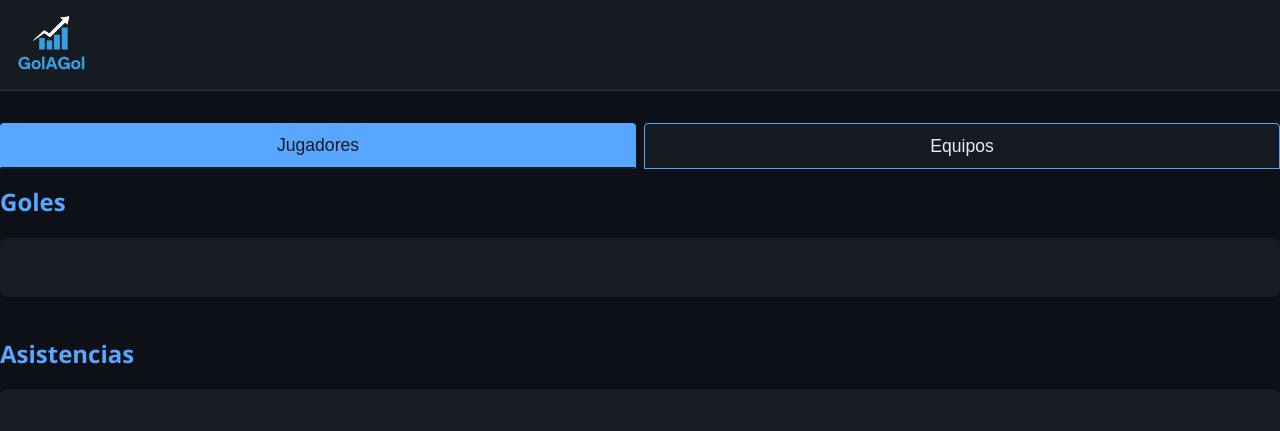
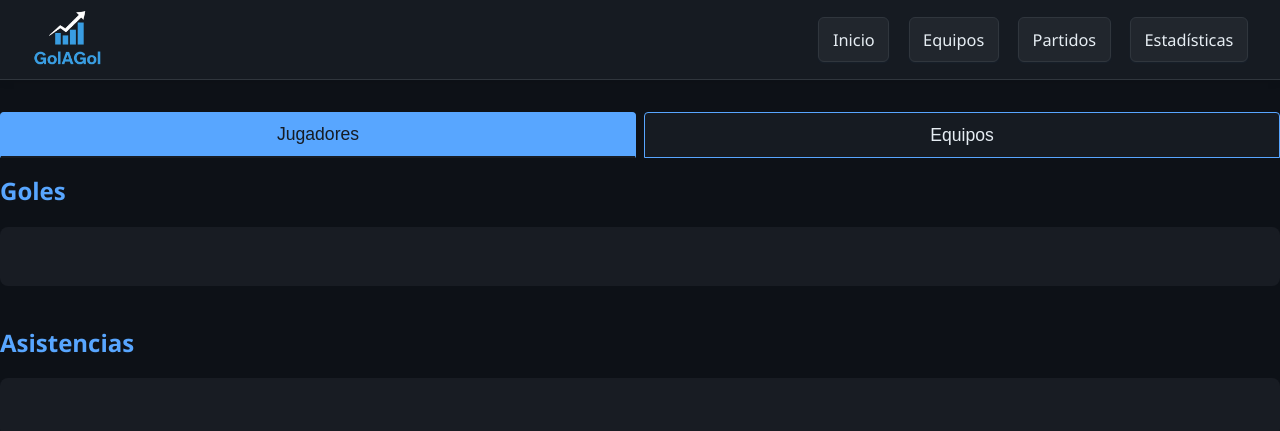
Before and after one commit to stiven89p/GolAGol, a FastAPI app: page /estadisticas in a window 1280 px wide. Shown: the top 431 px of the page. Run offline with FastAPI, Linux system fonts and the light colour scheme; data that the repository does not hold is empty.

Commit message:
Rediseña barra de navegación con enlaces y estilo moderno

```diff
--- a/templates/partials/header.html
+++ b/templates/partials/header.html
@@ -1,10 +1,11 @@
-<nav class="site-header">
-  <a href="{{ url_for('home') }}" class="brand" aria-label="Ir a la página principal">
-    <img
-      src="{{ url_for('static', path='/img/logo.png') }}"
-      alt="GolAGol"
-      class="site-logo"
-      loading="eager"
-    />
+<nav class="navbar">
+  <a href="{{ url_for('home') }}" class="brand">
+    <img src="{{ url_for('static', path='/img/logo.png') }}" alt="GolAGol" class="site-logo" />
   </a>
+  <ul class="navbar-links">
+    <li><a href="{{ url_for('home') }}">Inicio</a></li>
+    <li><a href="/equipos_listado">Equipos</a></li>
+    <li><a href="/partidos">Partidos</a></li>
+    <li><a href="/estadisticas">Estadísticas</a></li>
+  </ul>
 </nav>
```
